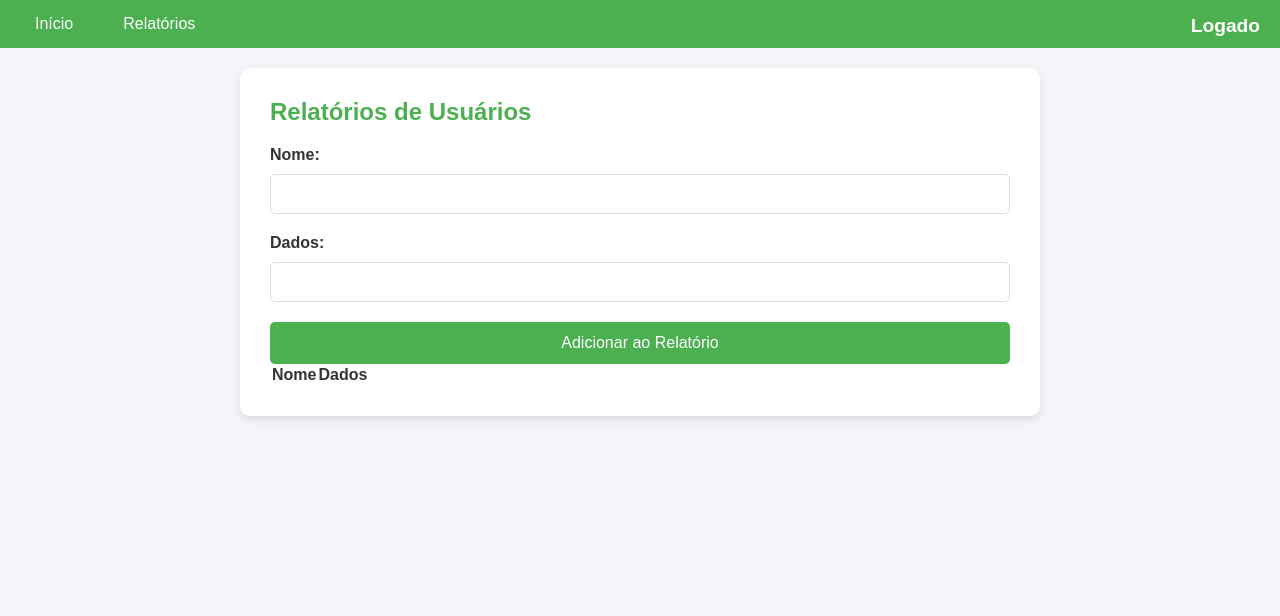
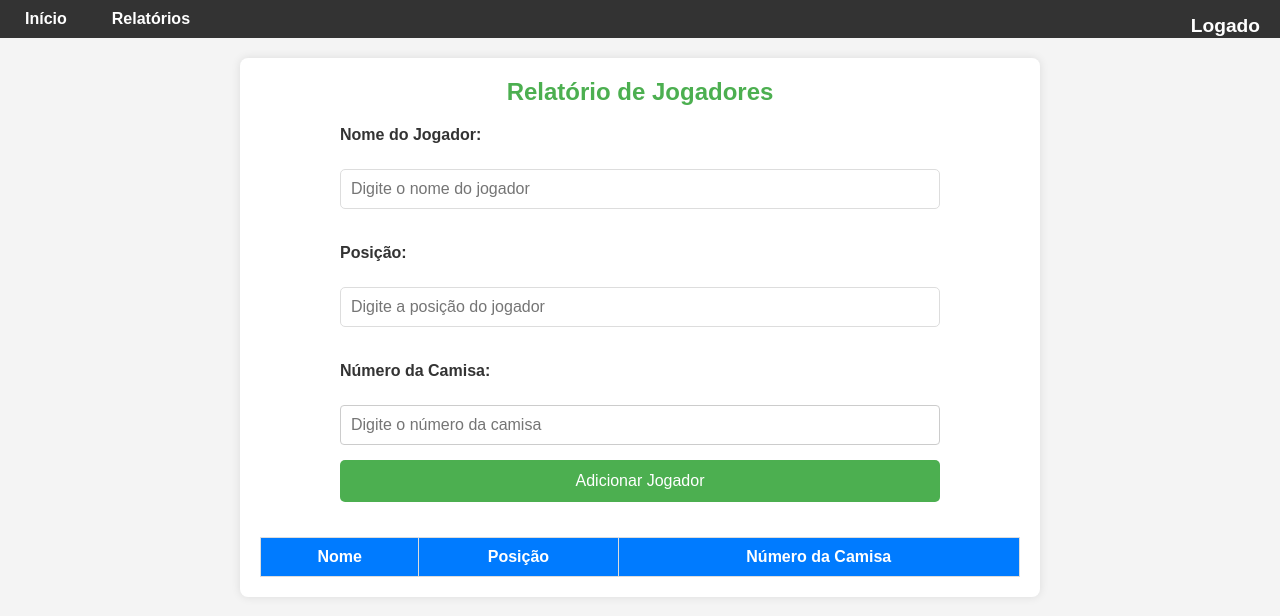
Before and after one commit to Coraiola/ProjetoWEBUP, a plain HTML site: page relatorios.html in a window 1280 px wide. Drawn offline with Linux system fonts and the light colour scheme; some icons are missing.

Commit message:
Atualização do CSS

```diff
--- a/relatorio.js
+++ b/relatorio.js
@@ -1,27 +1,34 @@
-document.getElementById('formRelatorio').addEventListener('submit', function(event) {
-    event.preventDefault();
+// Função para adicionar jogador à tabela
+document.getElementById('formRelatorio').addEventListener('submit', function(e) {
+    e.preventDefault(); // Previne o envio padrão do formulário
 
+    // Captura os valores do formulário
     const nome = document.getElementById('nomeRelatorio').value;
-    const dados = document.getElementById('dadosRelatorio').value;
+    const posicao = document.getElementById('dadosRelatorio').value;
+    const numero = document.getElementById('numeroRelatorio').value;
 
-    if (nome && dados) {
-        adicionarRelatorio(nome, dados);
-        document.getElementById('erroRelatorio').textContent = '';
-    } else {
-        document.getElementById('erroRelatorio').textContent = 'Preencha todos os campos.';
+    // Verifica se os campos estão preenchidos
+    if (nome === '' || posicao === '' || numero === '') {
+        document.getElementById('erroRelatorio').textContent = 'Preencha todos os campos!';
+        return;
     }
-});
 
-function adicionarRelatorio(nome, dados) {
+    // Cria uma nova linha na tabela
     const tabela = document.getElementById('tabelaRelatorios').querySelector('tbody');
     const novaLinha = tabela.insertRow();
 
+    // Cria células e adiciona os dados
     const celulaNome = novaLinha.insertCell(0);
-    const celulaDados = novaLinha.insertCell(1);
+    const celulaPosicao = novaLinha.insertCell(1);
+    const celulaNumero = novaLinha.insertCell(2);
 
     celulaNome.textContent = nome;
-    celulaDados.textContent = dados;
+    celulaPosicao.textContent = posicao;
+    celulaNumero.textContent = numero;
 
-    // Limpar o formulário após a inserção
-    document.getElementById('formRelatorio').reset();
-}
+    // Limpa os campos do formulário
+    document.getElementById('nomeRelatorio').value = '';
+    document.getElementById('dadosRelatorio').value = '';
+    document.getElementById('numeroRelatorio').value = '';
+    document.getElementById('erroRelatorio').textContent = ''; // Limpa qualquer mensagem de erro anterior
+});
--- a/relatorios.html
+++ b/relatorios.html
@@ -3,8 +3,117 @@
 <head>
     <meta charset="UTF-8">
     <meta name="viewport" content="width=device-width, initial-scale=1.0">
-    <title>Relatórios</title>
+    <title>Relatório de Jogadores</title>
     <link rel="stylesheet" href="styles.css">
+    <style>
+        /* Estilos básicos para um layout mais bonito */
+        body {
+            font-family: Arial, sans-serif;
+            margin: 0;
+            padding: 0;
+            background-color: #f4f4f4;
+        }
+
+        header {
+            background-color: #333;
+            padding: 10px;
+            color: white;
+            text-align: center;
+        }
+
+        nav ul {
+            list-style: none;
+            padding: 0;
+        }
+
+        nav ul li {
+            display: inline;
+            margin-right: 15px;
+        }
+
+        nav ul li a {
+            color: white;
+            text-decoration: none;
+            font-weight: bold;
+        }
+
+        section {
+            width: 80%;
+            margin: 20px auto;
+            background-color: #fff;
+            padding: 20px;
+            border-radius: 8px;
+            box-shadow: 0 0 10px rgba(0, 0, 0, 0.1);
+        }
+
+        h1 {
+            text-align: center;
+            color: #333;
+        }
+
+        form {
+            display: flex;
+            flex-direction: column;
+            gap: 15px;
+            width: 100%;
+            max-width: 600px;
+            margin: 0 auto;
+        }
+
+        label {
+            font-weight: bold;
+            color: #333;
+        }
+
+        input[type="text"],
+        input[type="number"] {
+            padding: 10px;
+            font-size: 1em;
+            border: 1px solid #ccc;
+            border-radius: 4px;
+            width: 100%;
+        }
+
+        button {
+            padding: 10px 20px;
+            font-size: 1em;
+            background-color: #28a745;
+            color: white;
+            border: none;
+            border-radius: 4px;
+            cursor: pointer;
+        }
+
+        button:hover {
+            background-color: #218838;
+        }
+
+        p#erroRelatorio {
+            color: red;
+            text-align: center;
+        }
+
+        table {
+            width: 100%;
+            margin-top: 20px;
+            border-collapse: collapse;
+        }
+
+        table thead {
+            background-color: #007bff;
+            color: white;
+        }
+
+        table th, table td {
+            padding: 10px;
+            border: 1px solid #ddd;
+            text-align: center;
+        }
+
+        table tbody tr:nth-child(even) {
+            background-color: #f9f9f9;
+        }
+    </style>
 </head>
 <body>
 
@@ -16,41 +125,45 @@
         </ul>
     </nav>
     <div id="statusUsuario">
-        <i id="statusIcon" class="fas fa-check-circle"></i> <!-- Ícone de usuário logado -->
-        <span id="statusTexto">Logado</span> <!-- Texto de status -->
+        <i id="statusIcon" class="fas fa-check-circle"></i>
+        <span id="statusTexto">Logado</span>
     </div>
 </header>
 
 <section>
-    <h1>Relatórios de Usuários</h1>
+    <h1>Relatório de Jogadores</h1>
 
-    <!-- Formulário para adicionar dados aos relatórios -->
+    <!-- Formulário para adicionar jogadores -->
     <form id="formRelatorio">
-        <label for="nomeRelatorio">Nome:</label>
-        <input type="text" id="nomeRelatorio" name="nomeRelatorio" required>
+        <label for="nomeRelatorio">Nome do Jogador:</label>
+        <input type="text" id="nomeRelatorio" name="nomeRelatorio" placeholder="Digite o nome do jogador" required>
 
-        <label for="dadosRelatorio">Dados:</label>
-        <input type="text" id="dadosRelatorio" name="dadosRelatorio" required>
+        <label for="dadosRelatorio">Posição:</label>
+        <input type="text" id="dadosRelatorio" name="dadosRelatorio" placeholder="Digite a posição do jogador" required>
 
-        <button type="submit">Adicionar ao Relatório</button>
+        <label for="numeroRelatorio">Número da Camisa:</label>
+        <input type="number" id="numeroRelatorio" name="numeroRelatorio" placeholder="Digite o número da camisa" required>
+
+        <button type="submit">Adicionar Jogador</button>
         <p id="erroRelatorio"></p>
     </form>
 
-    <!-- Tabela para exibir os relatórios -->
+    <!-- Tabela para exibir os jogadores -->
     <table id="tabelaRelatorios">
         <thead>
             <tr>
                 <th>Nome</th>
-                <th>Dados</th>
+                <th>Posição</th>
+                <th>Número da Camisa</th>
             </tr>
         </thead>
         <tbody>
-            <!-- As linhas serão inseridas aqui -->
+            <!-- Linhas de jogadores serão inseridas aqui -->
         </tbody>
     </table>
 </section>
 
-<script src="relatorios.js"></script>
-<script src="index.js"></script>
+<script src="relatorio.js"></script>
+
 </body>
 </html>
--- a/styles.css
+++ b/styles.css
@@ -50,10 +50,12 @@ nav ul li a:hover {
     display: flex;
     align-items: center;
     color: white;
+    justify-content: flex-end; /* Alinha o conteúdo à direita */
+    width: 100%; /* Garante que o contêiner ocupe toda a largura */
 }
 
 #statusIcon {
-    margin-right: 8px; /* Espaço entre o ícone e o texto */
+    margin-left: 8px; /* Espaço entre o texto e o ícone */
     font-size: 1.5em;
     color: white; /* Cor do ícone */
 }
```
Also changed, not shown: cadastro.html (+0 -2 lines), index.html (+1 -1 lines).
